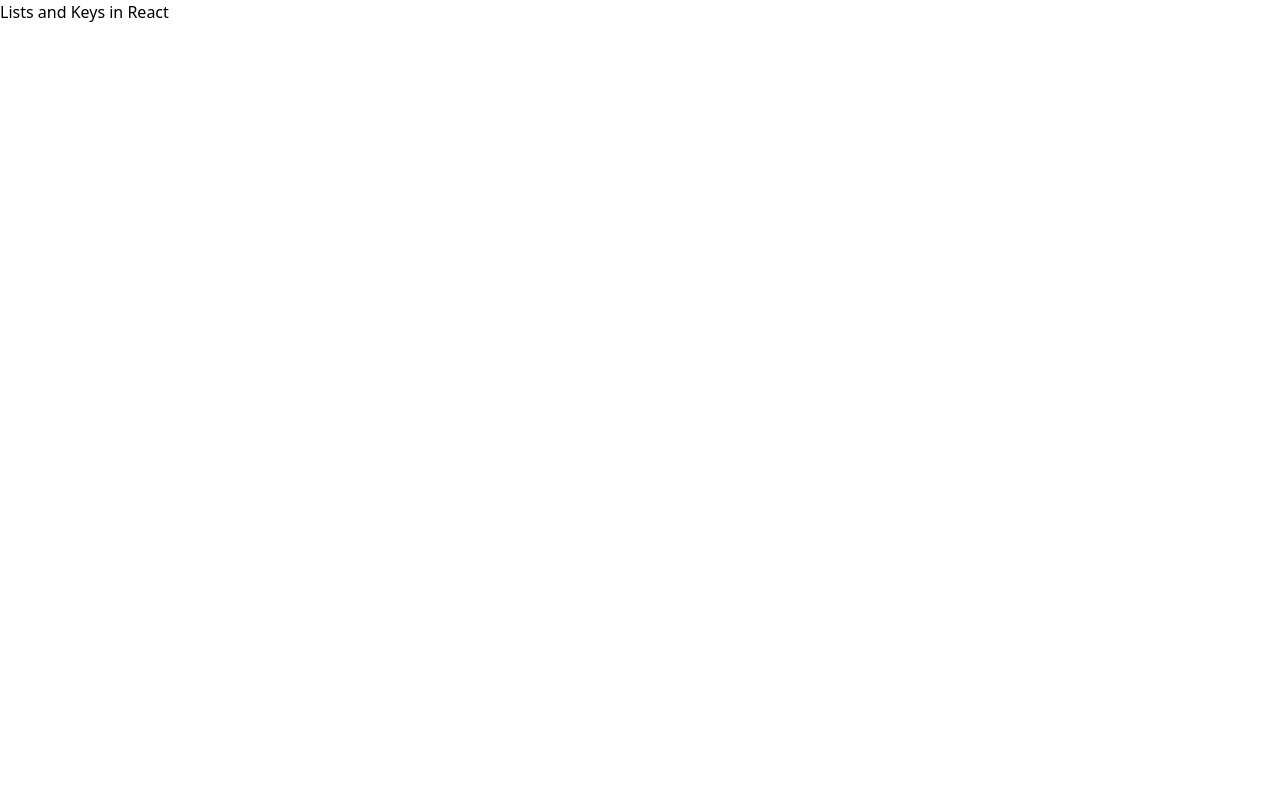
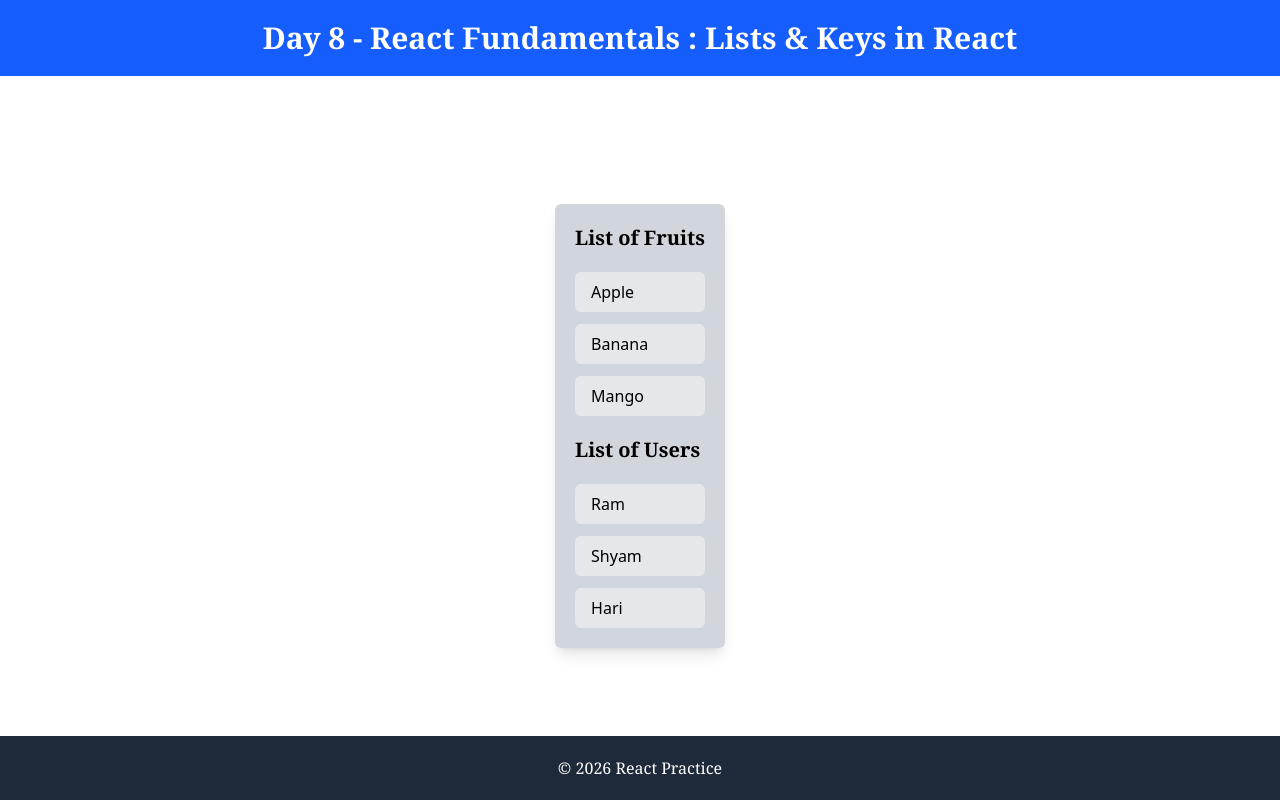
Before and after one commit to JekenMaharjan/react-fundamentals, a React (Vite) app in the folder client/: page /08-lists-keys in a window 1280 px wide. Built offline with nearby package versions, Linux system fonts and the light colour scheme.

Commit message:
Day 8 : Simple list rendering and Object list with keys - Complete

```diff
--- a/client/src/pages/08-lists-keys/App.jsx
+++ b/client/src/pages/08-lists-keys/App.jsx
@@ -1,8 +1,28 @@
+import ListDemo from "./ListDemo";
 
 const ListsKeysPage = () => {
+    const currentYear = new Date().getFullYear();
+
     return (
-        <div>
-            <h1>Lists and Keys in React</h1>
+        <div className="flex flex-col items-center justify-between min-w-screen min-h-screen">
+            {/* HEADER SECTION */}
+            <header className="font-serif font-bold text-3xl mb-10 bg-blue-600 text-white w-full text-center p-5">
+                <h1>
+                    Day 8 - React Fundamentals : Lists & Keys in React
+                </h1>
+            </header>
+
+            {/* MAIN CONTENT */}
+            <main className="flex-1 flex w-full p-5 justify-center items-center">
+                <ListDemo />
+            </main>
+
+            {/* FOOTER SECTION */}
+            <footer className="flex w-full p-5 justify-center bg-gray-800">
+                <p className="text-center text-white font-serif">
+                    © {currentYear} React Practice
+                </p>
+            </footer>
         </div>
     );
 };
--- a/client/src/pages/08-lists-keys/ListDemo.jsx
+++ b/client/src/pages/08-lists-keys/ListDemo.jsx
@@ -1,7 +1,41 @@
 const ListDemo = () => {
+    // Simple list
+    const fruits = ["Apple", "Banana", "Mango"];
+
+    // List of Objects
+    const users = [
+        { id: 1, name: "Ram" },
+        { id: 2, name: "Shyam" },
+        { id: 3, name: "Hari" },
+    ];
+
     return (
-        <div>
-            <h1>Demo of List</h1>
+        <div className="flex flex-col gap-5 bg-gray-300 p-5 rounded-md shadow-lg">
+            <h3 className="font-semibold font-serif text-xl">List of Fruits</h3>
+            <ul className="flex flex-col gap-3">
+                {fruits.map((fruit, index) => (
+                    <li
+                        key={index}
+                        className="bg-gray-200 py-2 px-4 rounded-md"
+                    >
+                        {fruit}
+                    </li>
+                ))}
+            </ul>
+
+            <h3 className="font-semibold font-serif text-xl">List of Users</h3>
+            <ul className="flex flex-col gap-3">
+                {users.map((user) => (
+                    <li
+                        key={user.id}
+                        className="bg-gray-200 py-2 px-4 rounded-md"
+                    >
+                        {user.name}
+                    </li>
+                ))}
+            </ul>
         </div>
     );
 };
+
+export default ListDemo;
```
